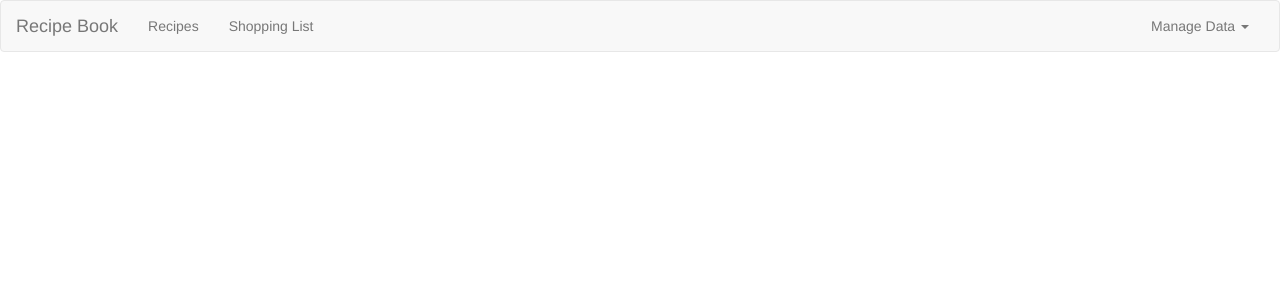
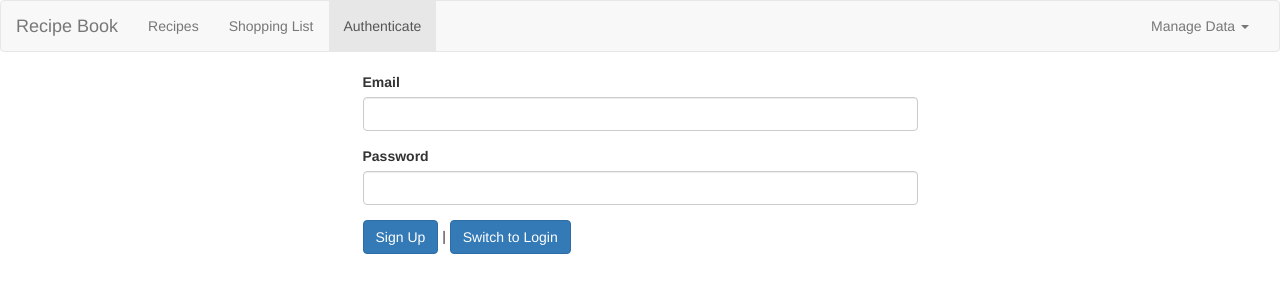
Before and after one commit to c0ff33-b34n/AngularRecipesAndShopping, an Angular app: page /auth in a window 1280 px wide. Before the commit this address led to /. Shown: the top 300 px of the page. Built offline with nearby package versions, Linux system fonts and the light colour scheme.

Commit message:
Add auth page / component

```diff
--- a/src/app/app-routing.module.ts
+++ b/src/app/app-routing.module.ts
@@ -7,6 +7,7 @@ import { RecipeStartComponent } from './recipes/recipe-start/recipe-start.compon
 import { RecipeDetailComponent } from './recipes/recipe-detail/recipe-detail.component';
 import { RecipeEditComponent } from './recipes/recipe-edit/recipe-edit.component';
 import { RecipesResolverService } from './recipes/recipes-resolver.service';
+import { AuthComponent } from './auth/auth.component';
 
 const appRoutes: Routes = [
     { path: '', redirectTo: '/recipes', pathMatch: 'full'},
@@ -16,7 +17,8 @@ const appRoutes: Routes = [
         { path: ':id', component: RecipeDetailComponent, resolve: [RecipesResolverService]},
         { path: ':id/edit', component: RecipeEditComponent, resolve: [RecipesResolverService]}
     ]},
-    { path: 'shopping-list', component: ShoppingListComponent}
+    { path: 'shopping-list', component: ShoppingListComponent},
+    { path: 'auth', component: AuthComponent}
 ];
 
 @NgModule({
--- a/src/app/app.module.ts
+++ b/src/app/app.module.ts
@@ -19,6 +19,7 @@ import { RecipeEditComponent } from './recipes/recipe-edit/recipe-edit.component
 import { RecipeService } from './recipes/recipe.service';
 import { DataStorageService } from './shared/data-storage.service';
 import { RecipesResolverService } from './recipes/recipes-resolver.service';
+import { AuthComponent } from './auth/auth.component';
 
 @NgModule({
   declarations: [
@@ -32,7 +33,8 @@ import { RecipesResolverService } from './recipes/recipes-resolver.service';
     RecipeItemComponent,
     DropdownDirective,
     RecipeStartComponent,
-    RecipeEditComponent
+    RecipeEditComponent,
+    AuthComponent
   ],
   imports: [
     BrowserModule,
--- /dev/null
+++ b/src/app/auth/auth.component.html
@@ -0,0 +1,18 @@
+<div class="row">
+    <div class="col-xs-12 col-md-6 col-md-offset-3">
+        <form>
+            <div class="form-group">
+                <label for="email">Email</label>
+                <input type="email" id="email" class="form-control">
+            </div>
+            <div class="form-group">
+                <label for="password">Password</label>
+                <input type="password" id="password" class="form-control">
+            </div>
+            <div class="div">
+                <button class="btn btn-primary">Sign Up</button> |
+                <button class="btn btn-primary">Switch to Login</button>
+            </div>
+        </form>
+    </div>
+</div>
--- /dev/null
+++ b/src/app/auth/auth.component.ts
@@ -0,0 +1,15 @@
+import { Component, OnInit } from '@angular/core';
+
+@Component({
+  selector: 'app-auth',
+  templateUrl: './auth.component.html',
+  styleUrls: ['./auth.component.css']
+})
+export class AuthComponent implements OnInit {
+
+  constructor() { }
+
+  ngOnInit(): void {
+  }
+
+}
--- a/src/app/header/header.component.html
+++ b/src/app/header/header.component.html
@@ -10,6 +10,7 @@
             <ul class="nav navbar-nav">
                 <li routerLinkActive="active"><a routerLink="/recipes">Recipes</a></li>
                 <li routerLinkActive="active"><a routerLink="/shopping-list">Shopping List</a></li>
+                <li routerLinkActive="active"><a routerLink="/auth">Authenticate</a></li>
             </ul>
             <ul class="nav navbar-nav navbar-right">
                 <li class="dropdown" appDropdown>
```
Also changed, not shown: src/app/auth/auth.component.css (added).
